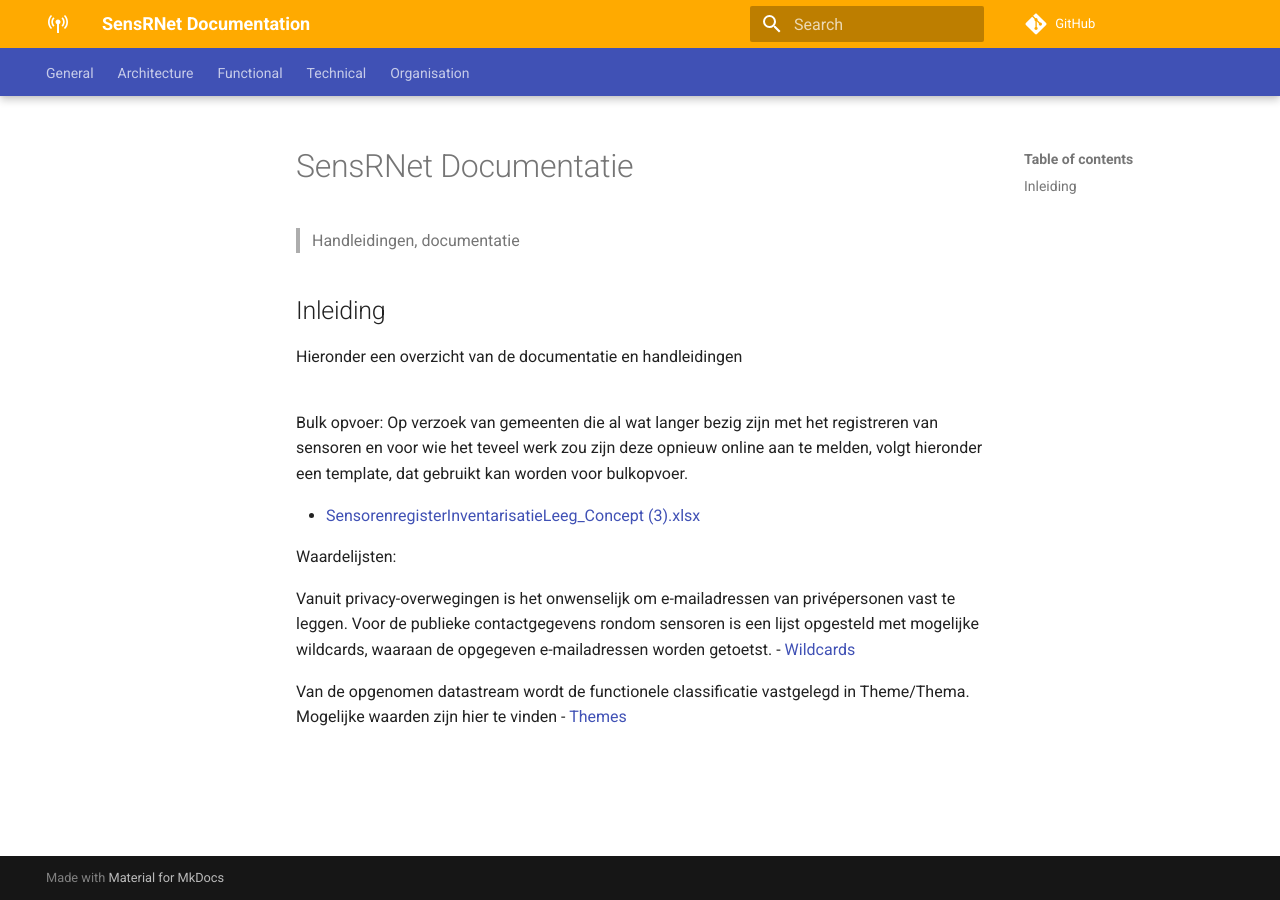
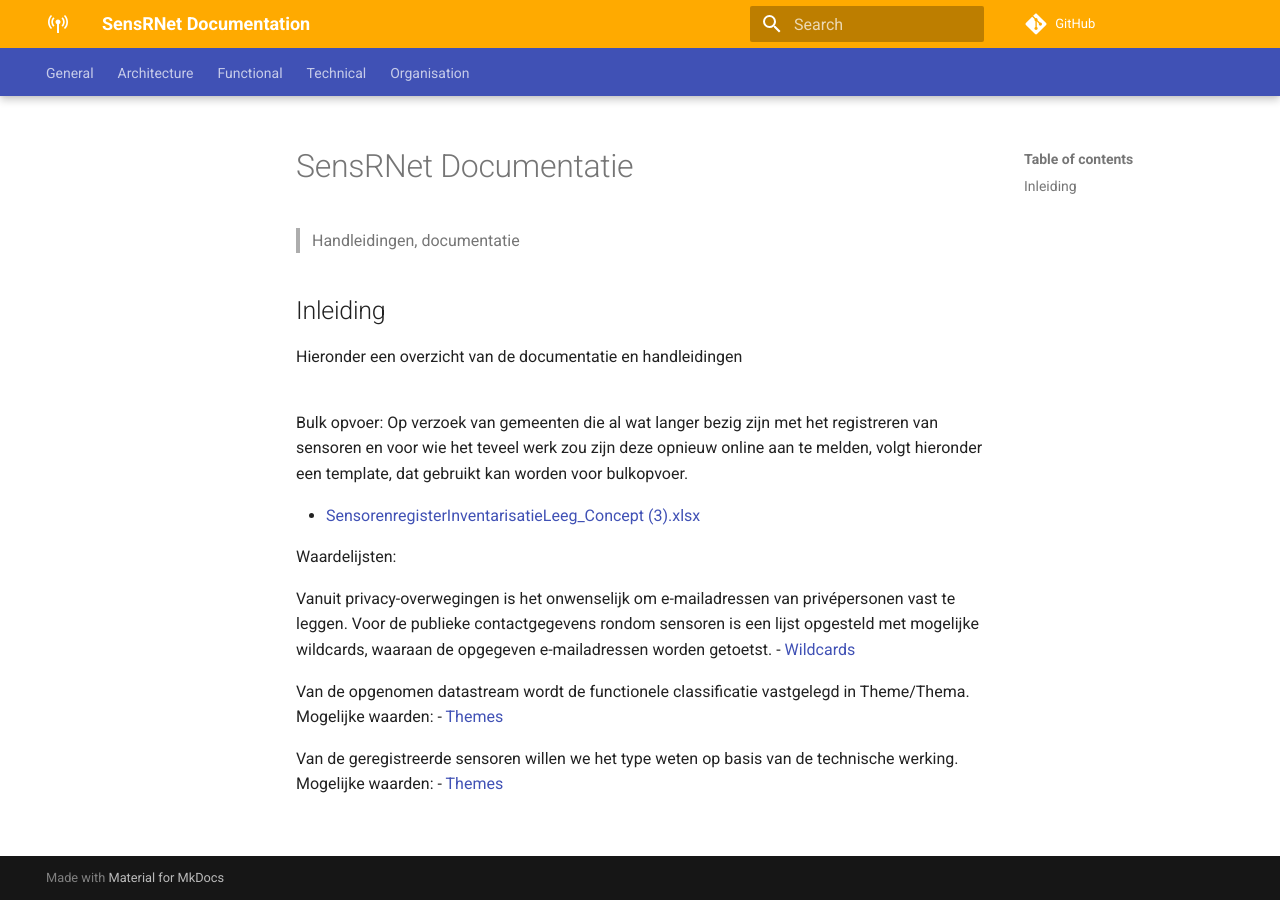
Before and after one commit to kadaster-labs/sensrnet-home, an MkDocs documentation site: the page built from docs/DocumentationNL.md, in a window 1280 px wide. Built offline with MkDocs 1.6.1 and Material for MkDocs 9.7.7, drawn with Linux system fonts in a browser that asks for light colours; comment, search, counter and statistics services are not loaded.

Commit message:
Update DocumentationNL.md

```diff
--- a/docs/DocumentationNL.md
+++ b/docs/DocumentationNL.md
@@ -15,5 +15,8 @@ Waardelijsten:
 Vanuit privacy-overwegingen is het onwenselijk om e-mailadressen van privépersonen vast te leggen. Voor de publieke contactgegevens rondom sensoren is een lijst opgesteld met mogelijke wildcards, waaraan de opgegeven e-mailadressen worden getoetst.
 - [Wildcards](WildcardsEmail.md)
 
-Van de opgenomen datastream wordt de functionele classificatie vastgelegd in Theme/Thema. Mogelijke waarden zijn hier te vinden
+Van de opgenomen datastream wordt de functionele classificatie vastgelegd in Theme/Thema. Mogelijke waarden:
 - [Themes](Themes.md)
+
+Van de geregistreerde sensoren willen we het type weten op basis van de technische werking. Mogelijke waarden:
+- [Themes](Themes.md)
```
